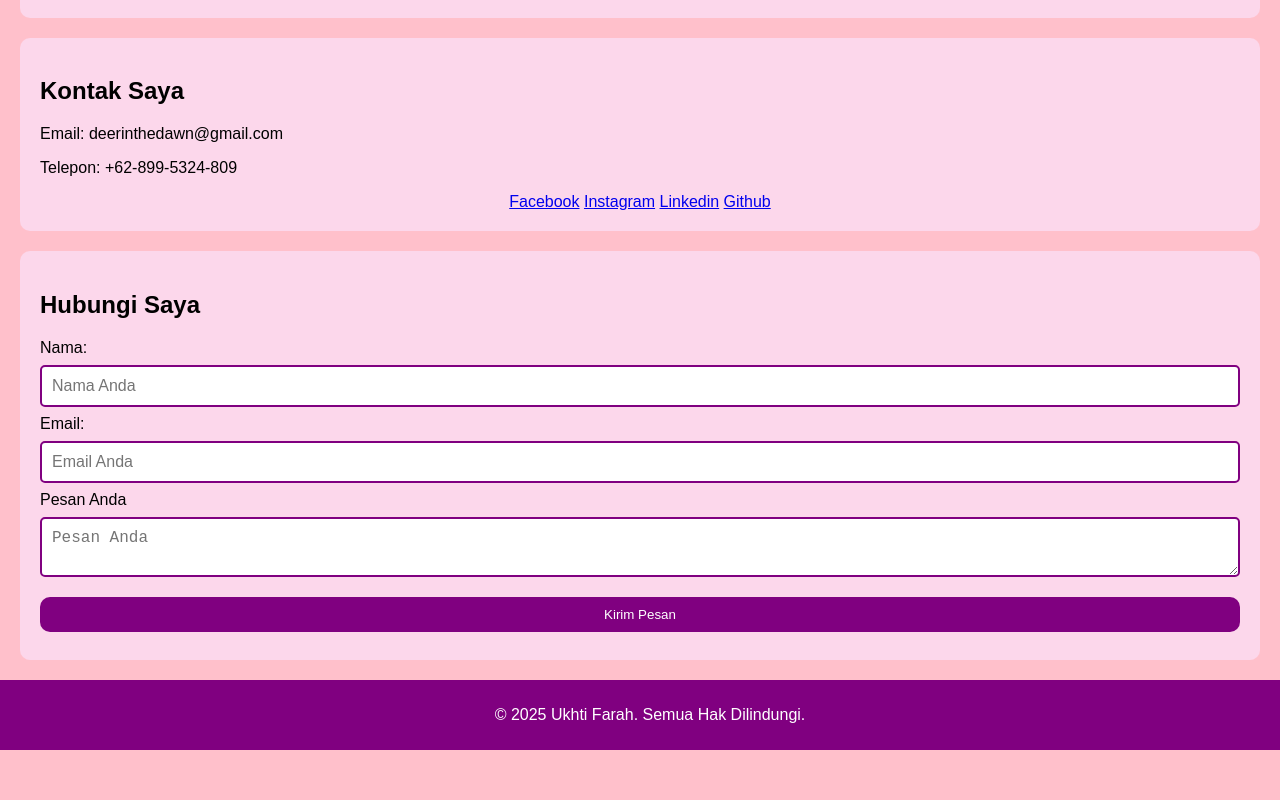
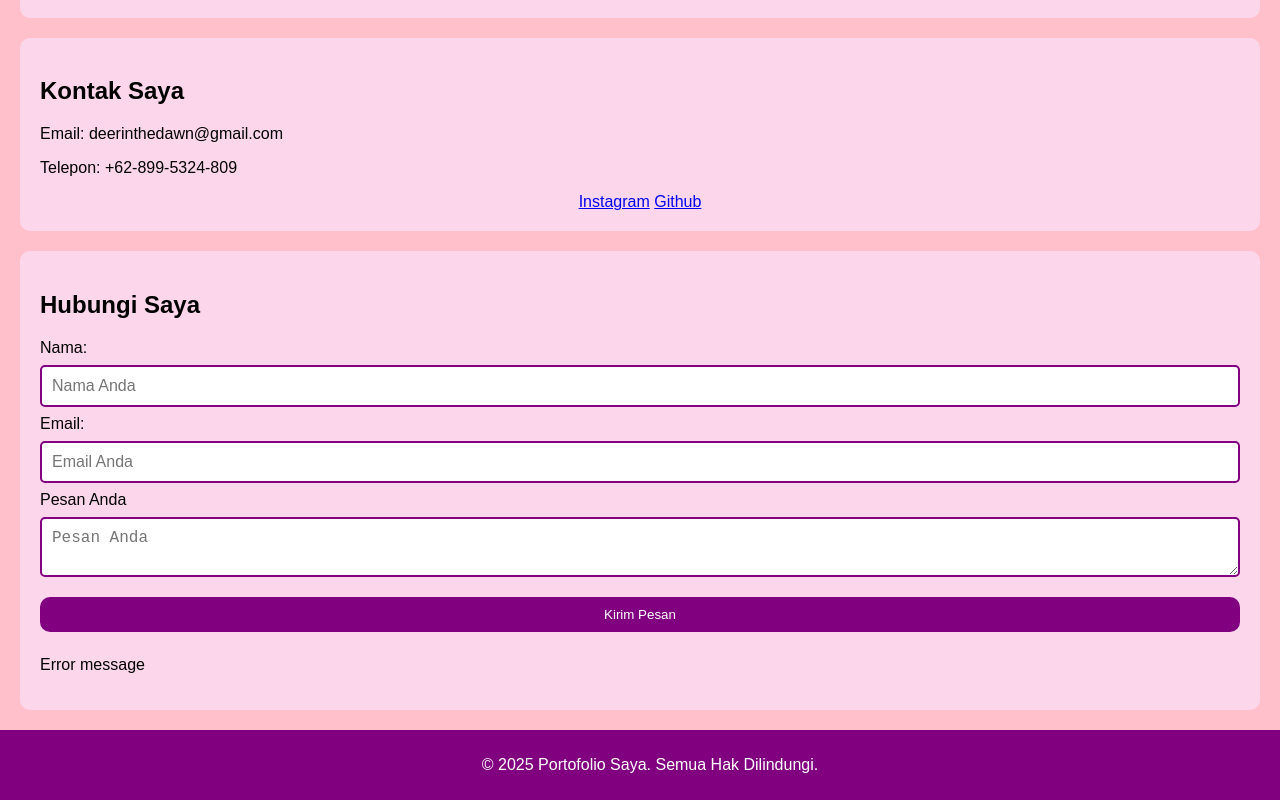
Before and after one commit to fancygemstone/webportfolio, a plain HTML site: page index.html in a window 1280 px wide. Shown: the part 866-1666 px from the top of the page. Before the commit the page ends 1616 px from the top, so only its background shows below. Drawn offline with Linux system fonts and the light colour scheme.

Commit message:
Update index.html

```diff
--- a/index.html
+++ b/index.html
@@ -54,9 +54,7 @@
                 <p>Email: deerinthedawn@gmail.com</p>
                 <p>Telepon: +62-899-5324-809</p>
                 <div class="social-media">
-                    <a href="https://www.facebook.com/ukhtifarah" target="_blank">Facebook</a>
-                    <a href="https://www.instagram.com/arribathukhti" target="_blank">Instagram</a>
-                    <a href="https://www.linkedin.com/in/ukhtifaraharribath" target="_blank">Linkedin</a>
+                    <a href="https://www.instagram.com/ykxtn" target="_blank">Instagram</a>
                     <a href="https://github.com/fancygemstone" onclick="alert('You have clicked GitHub link')">Github</a>
                 </div>
         </section>
@@ -69,12 +67,13 @@
                 <input type="email" id="email" placeholder="Email Anda">
                 <label for="message">Pesan Anda</label>
                 <textarea id="message" placeholder="Pesan Anda"></textarea>
-                <button type="submit" form="form" formmethod="post">Kirim Pesan</button>
+                <button type="submit" id="myButton">Kirim Pesan</button>
+                <p id="myText">Error message</p>
+                <script src="script.js"></script>
             </form>
         </section>
         <footer class="footer">
-                <p>&copy; 2025 Ukhti Farah. Semua Hak Dilindungi.</p>
+                <p>&copy; 2025 Portofolio Saya. Semua Hak Dilindungi.</p>
         </footer>
-    <script src="script.js"></script>
     </body>
 </html>
```
